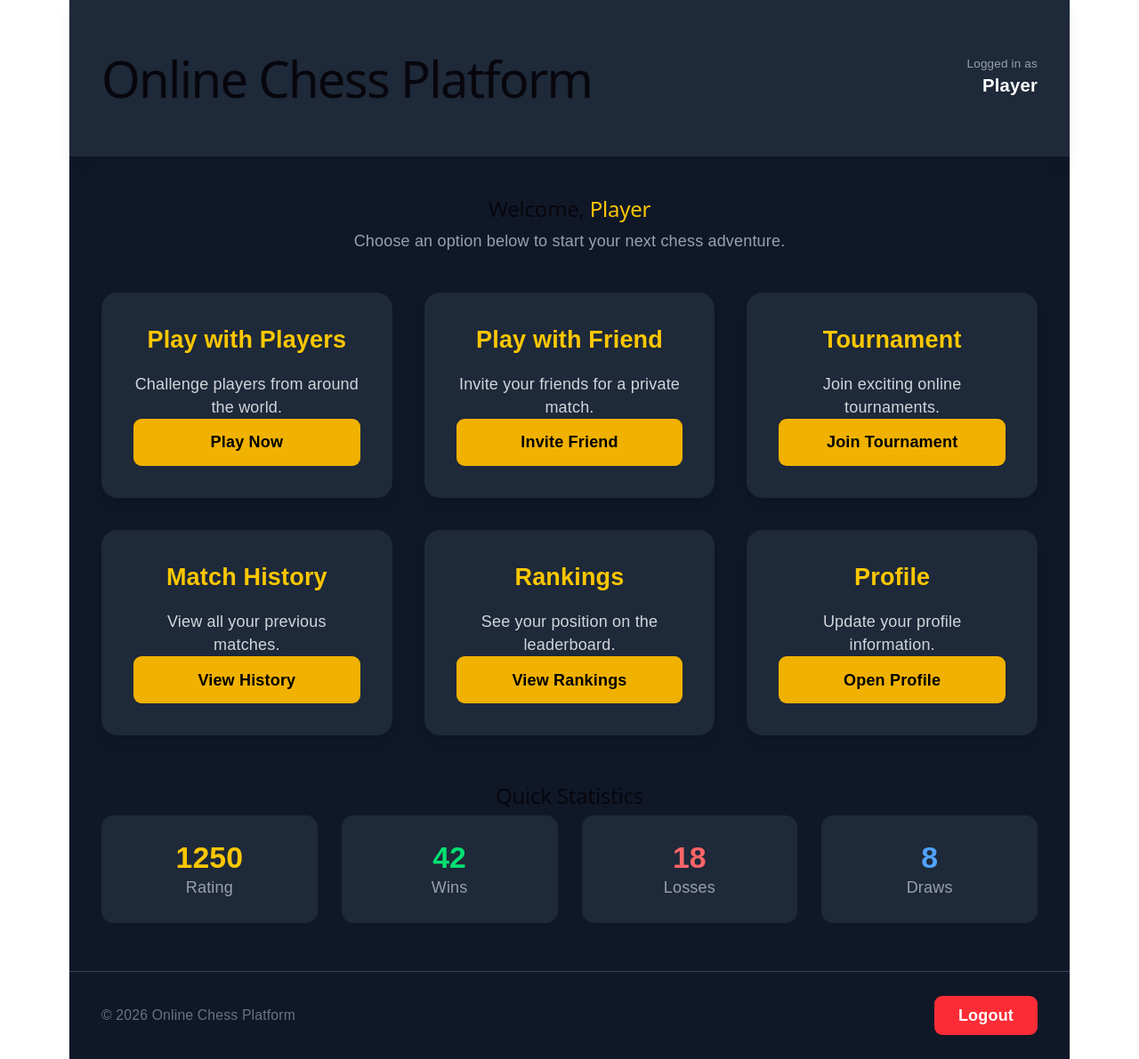
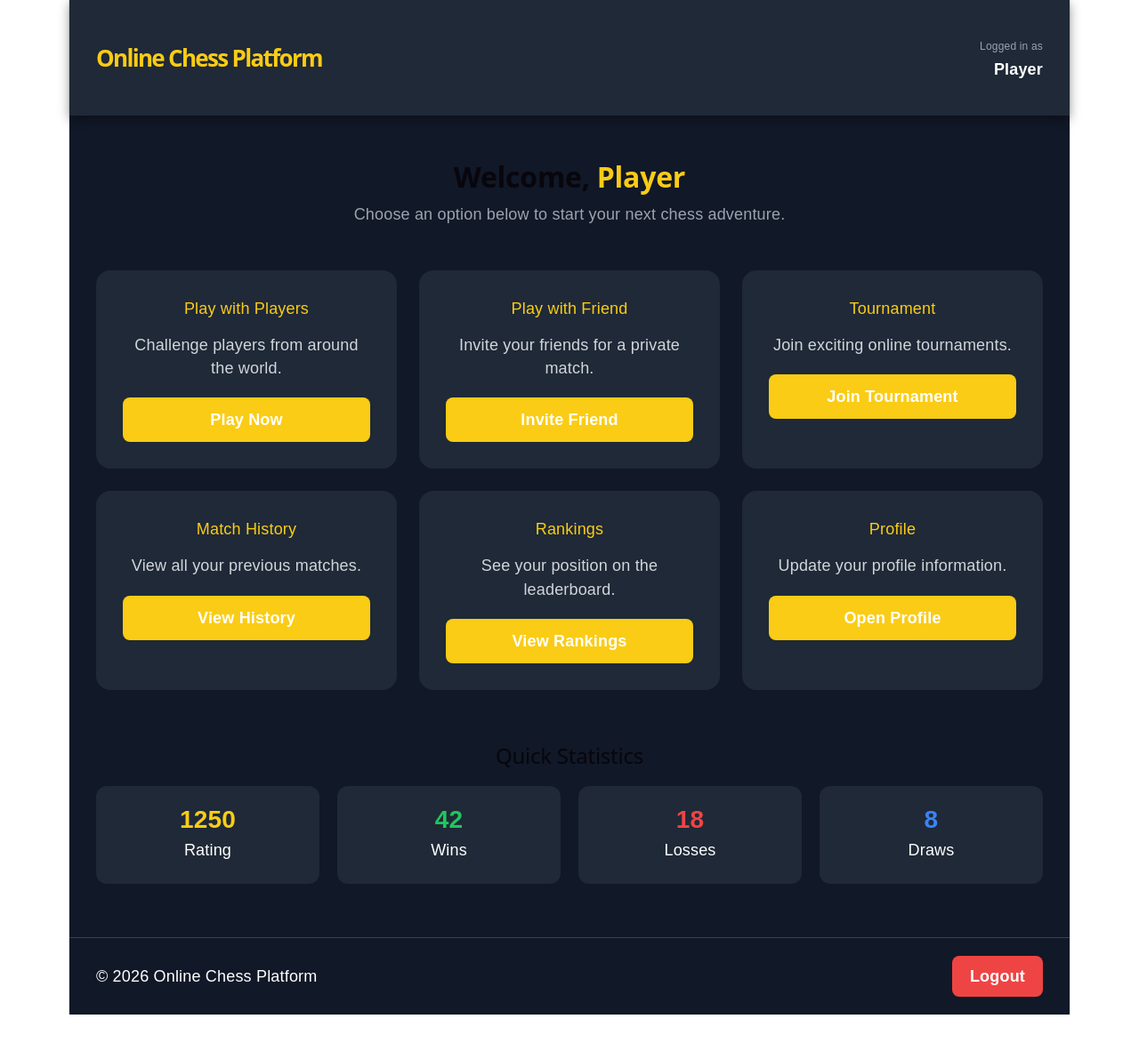
Before and after one commit to Nahiyat/Web_application_project, a React (Vite) app in the folder frontend/my-app----frontend/: page /dashboard in a window 1280 px wide. Shown: the whole page at 89% size. After the commit the page ends 1141 px from the top, so only its background shows below. Built offline with nearby package versions, Linux system fonts and the light colour scheme; sample sign-in values are in the browser's storage.

Commit message:
created dashboard.css and connected it to PlayerDashboard.jsx

```diff
--- a/frontend/my-app----frontend/src/PlayerDashboard.jsx
+++ b/frontend/my-app----frontend/src/PlayerDashboard.jsx
@@ -1,8 +1,8 @@
 import { useNavigate } from "react-router-dom";
+import "../src/styles/dashboard.css";
 
 function PlayerDashboard({ user }) {
   const navigate = useNavigate();
-
   const playerName = user?.name || "Player";
 
   const menuItems = [
@@ -39,126 +39,90 @@ function PlayerDashboard({ user }) {
   ];
 
   return (
-    <div className="min-h-screen bg-gray-900 text-white">
+    <div className="dashboard-container">
 
-      {/* Header */}
-      <header className="bg-gray-800 shadow-lg">
-        <div className="max-w-7xl mx-auto flex justify-between items-center px-8 py-5">
-
-          <h1 className="text-3xl font-bold text-yellow-400">
+      <header className="dashboard-header">
+        <div className="header-content">
+          <h1 className="logo">
             Online Chess Platform
           </h1>
 
-          <div className="text-right">
-            <p className="text-xs text-gray-400">
+          <div className="user-info">
+            <p className="small-text">
               Logged in as
             </p>
-
-            <p className="text-lg font-semibold">
+            <p className="username">
               {playerName}
             </p>
           </div>
-
         </div>
       </header>
 
-      {/* Welcome Section */}
-      <section className="text-center py-10">
-
-        <h2 className="text-4xl font-bold">
+      <section className="welcome-section">
+        <h2>
           Welcome,
-          <span className="text-yellow-400"> {playerName}</span>
+          <span className="highlight"> {playerName}</span>
         </h2>
 
-        <p className="text-gray-400 mt-3">
+        <p className="subtitle">
           Choose an option below to start your next chess adventure.
         </p>
-
       </section>
 
-      {/* Dashboard Cards */}
-      <div className="max-w-7xl mx-auto px-8 pb-12">
-
-        <div className="grid grid-cols-1 md:grid-cols-2 lg:grid-cols-3 gap-8">
-
+      <div className="cards-wrapper">
+        <div className="cards-grid">
           {menuItems.map((item, index) => (
-            <div
-              key={index}
-              className="bg-gray-800 rounded-2xl shadow-lg p-8 hover:shadow-yellow-500/20 hover:-translate-y-2 transition-all duration-300"
-            >
-
-              <h3 className="text-2xl font-bold text-yellow-400 mb-4">
-                {item.title}
-              </h3>
-
-              <p className="text-gray-300 mb-6">
-                {item.description}
-              </p>
-
-              <button
-                className="w-full bg-yellow-500 hover:bg-yellow-600 text-black font-semibold py-3 rounded-lg transition"
-              >
-                {item.button}
-              </button>
-
+            <div key={index} className="dashboard-card">
+              <h3>{item.title}</h3>
+              <p>{item.description}</p>
+              <button>{item.button}</button>
             </div>
           ))}
-
         </div>
-
       </div>
 
-      {/* Quick Stats */}
-      <div className="max-w-7xl mx-auto px-8 pb-12">
+      <div className="stats-wrapper">
+        <h2>Quick Statistics</h2>
 
-        <h2 className="text-2xl font-bold mb-6">
-          Quick Statistics
-        </h2>
-
-        <div className="grid grid-cols-2 md:grid-cols-4 gap-6">
-
-          <div className="bg-gray-800 rounded-xl p-6 text-center">
-            <h3 className="text-yellow-400 text-3xl font-bold">1250</h3>
-            <p className="text-gray-400 mt-2">Rating</p>
+        <div className="stats-grid">
+          <div className="stat-card rating">
+            <h3>1250</h3>
+            <p>Rating</p>
           </div>
 
-          <div className="bg-gray-800 rounded-xl p-6 text-center">
-            <h3 className="text-green-400 text-3xl font-bold">42</h3>
-            <p className="text-gray-400 mt-2">Wins</p>
+          <div className="stat-card wins">
+            <h3>42</h3>
+            <p>Wins</p>
           </div>
 
-          <div className="bg-gray-800 rounded-xl p-6 text-center">
-            <h3 className="text-red-400 text-3xl font-bold">18</h3>
-            <p className="text-gray-400 mt-2">Losses</p>
+          <div className="stat-card losses">
+            <h3>18</h3>
+            <p>Losses</p>
           </div>
 
-          <div className="bg-gray-800 rounded-xl p-6 text-center">
-            <h3 className="text-blue-400 text-3xl font-bold">8</h3>
-            <p className="text-gray-400 mt-2">Draws</p>
+          <div className="stat-card draws">
+            <h3>8</h3>
+            <p>Draws</p>
           </div>
-
         </div>
-
       </div>
 
-      {/* Footer */}
-      <footer className="border-t border-gray-700 py-6">
+      <footer className="dashboard-footer">
+        <div className="footer-content">
+          <p>© 2026 Online Chess Platform</p>
 
-        <div className="max-w-7xl mx-auto flex justify-between items-center px-8">
-
-          <p className="text-gray-500 text-sm">
-            © 2026 Online Chess Platform
-          </p>
-
-          <button className="bg-red-500 hover:bg-red-600 px-6 py-2 rounded-lg font-semibold transition"
-            onClick={() => {localStorage.removeItem("token"), localStorage.removeItem("user");
+          <button
+            className="logout-btn"
+            onClick={() => {
+              localStorage.removeItem("token");
+              localStorage.removeItem("user");
+              localStorage.removeItem("refresh_token")
               navigate("/login");
-              }}>
+            }}
+          >
             Logout
           </button>
-
         </div>
-
       </footer>
 
     </div>
--- /dev/null
+++ b/frontend/my-app----frontend/src/styles/dashboard.css
@@ -0,0 +1,174 @@
+.dashboard-container {
+  min-height: 100vh;
+  background-color: #111827;
+  color: white;
+  font-family: Arial, sans-serif;
+}
+
+/* Header */
+.dashboard-header {
+  background-color: #1f2937;
+  box-shadow: 0 4px 12px rgba(0, 0, 0, 0.4);
+}
+
+.header-content {
+  max-width: 1200px;
+  margin: auto;
+  padding: 20px 30px;
+  display: flex;
+  justify-content: space-between;
+  align-items: center;
+}
+
+.logo {
+  color: #facc15;
+  font-size: 26px;
+  font-weight: bold;
+}
+
+.user-info {
+  text-align: right;
+}
+
+.small-text {
+  font-size: 12px;
+  color: #9ca3af;
+}
+
+.username {
+  font-size: 18px;
+  font-weight: bold;
+}
+
+/* Welcome Section */
+.welcome-section {
+  text-align: center;
+  padding: 50px 20px;
+}
+
+.welcome-section h2 {
+  font-size: 32px;
+  font-weight: bold;
+}
+
+.highlight {
+  color: #facc15;
+}
+
+.subtitle {
+  color: #9ca3af;
+  margin-top: 10px;
+}
+
+/* Cards */
+.cards-wrapper {
+  max-width: 1200px;
+  margin: auto;
+  padding: 0 30px 60px;
+}
+
+.cards-grid {
+  display: grid;
+  gap: 25px;
+  grid-template-columns: repeat(auto-fit, minmax(300px, 1fr));
+}
+
+.dashboard-card {
+  background-color: #1f2937;
+  padding: 30px;
+  border-radius: 16px;
+  transition: 0.3s ease;
+}
+
+.dashboard-card:hover {
+  transform: translateY(-5px);
+  box-shadow: 0 0 20px rgba(250, 204, 21, 0.2);
+}
+
+.dashboard-card h3 {
+  color: #facc15;
+  margin-bottom: 15px;
+}
+
+.dashboard-card p {
+  color: #d1d5db;
+  margin-bottom: 20px;
+}
+
+.dashboard-card button {
+  width: 100%;
+  padding: 12px;
+  background-color: #facc15;
+  border: none;
+  border-radius: 8px;
+  font-weight: bold;
+  cursor: pointer;
+  transition: 0.3s;
+}
+
+.dashboard-card button:hover {
+  background-color: #eab308;
+}
+
+/* Stats */
+.stats-wrapper {
+  max-width: 1200px;
+  margin: auto;
+  padding: 0 30px 60px;
+}
+
+.stats-wrapper h2 {
+  margin-bottom: 20px;
+}
+
+.stats-grid {
+  display: grid;
+  gap: 20px;
+  grid-template-columns: repeat(auto-fit, minmax(150px, 1fr));
+}
+
+.stat-card {
+  background-color: #1f2937;
+  padding: 25px;
+  border-radius: 12px;
+  text-align: center;
+}
+
+.stat-card h3 {
+  font-size: 28px;
+  font-weight: bold;
+  margin-bottom: 8px;
+}
+
+.rating h3 { color: #facc15; }
+.wins h3 { color: #22c55e; }
+.losses h3 { color: #ef4444; }
+.draws h3 { color: #3b82f6; }
+
+/* Footer */
+.dashboard-footer {
+  border-top: 1px solid #374151;
+  padding: 20px 30px;
+}
+
+.footer-content {
+  max-width: 1200px;
+  margin: auto;
+  display: flex;
+  justify-content: space-between;
+  align-items: center;
+}
+
+.logout-btn {
+  background-color: #ef4444;
+  padding: 10px 20px;
+  border-radius: 8px;
+  font-weight: bold;
+  border: none;
+  cursor: pointer;
+  transition: 0.3s;
+}
+
+.logout-btn:hover {
+  background-color: #dc2626;
+}
```
